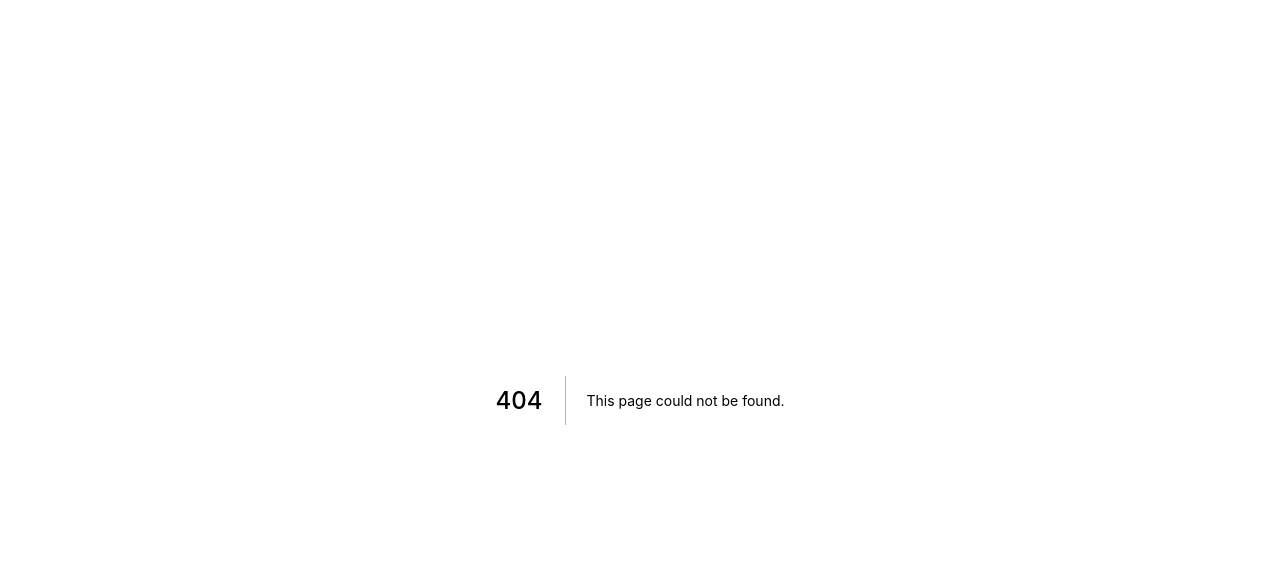
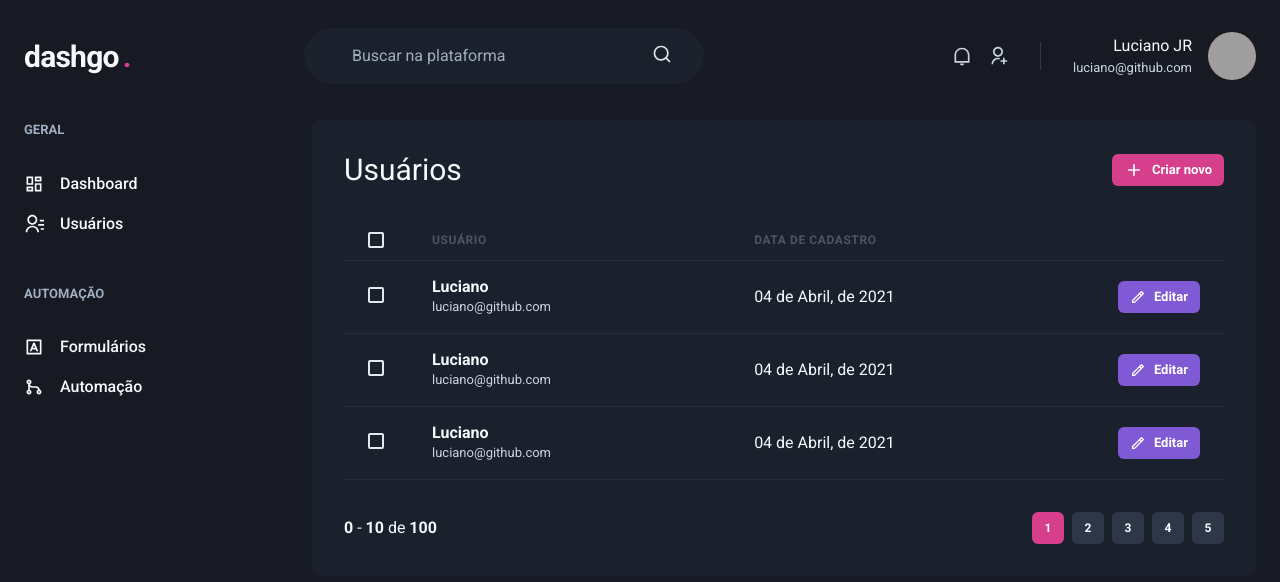
Before and after one commit to lucianomoraisjr/dashbord-ignite, a Next.js app: page /users in a window 1280 px wide. Before the commit this address had no page. Shown: the top 582 px of the page. Built offline with nearby package versions, Linux system fonts and the light colour scheme; grey boxes are pictures that could not be loaded.

Commit message:
finished modulo 3 aula 2

```diff
--- /dev/null
+++ b/src/components/Pagination.tsx
@@ -0,0 +1,68 @@
+import { Box, Button, Stack } from "@chakra-ui/react";
+
+
+export function Pagination() {
+    return (
+        <Stack
+        direction="row"
+        mt="8"
+        justify="space-between"
+        align="center"
+        spacing='6'
+        >
+
+        <Box>
+        <strong>0</strong> - <strong>10</strong> de <strong>100</strong>
+        </Box>
+
+        <Stack direction="row" spacing="2">
+        <Button size="sm"
+                fontSize="xs"
+                width="4"
+                colorScheme="pink"
+                disabled
+                _disabled={{
+                    bgColor: "pink.500",
+                    cursor: 'default'
+                }}
+            > 1</Button>
+            <Button size="sm"
+                fontSize="xs"
+                width="4"
+                colorScheme="pink"
+                bgColor="gray.700"
+                _hover={{
+                    bg:'gray.500'
+                }}
+            >2</Button>
+                        <Button size="sm"
+                fontSize="xs"
+                width="4"
+                colorScheme="pink"
+                bgColor="gray.700"
+                _hover={{
+                    bg:'gray.500'
+                }}
+            >3</Button>
+                        <Button size="sm"
+                fontSize="xs"
+                width="4"
+                colorScheme="pink"
+                bgColor="gray.700"
+                _hover={{
+                    bg:'gray.500'
+                }}
+            >4</Button>
+                        <Button size="sm"
+                fontSize="xs"
+                width="4"
+                colorScheme="pink"
+                bgColor="gray.700"
+                _hover={{
+                    bg:'gray.500'
+                }}
+            >5</Button>
+        </Stack>
+        </Stack>
+    )
+}
--- a/src/pages/dashboard.tsx
+++ b/src/pages/dashboard.tsx
@@ -7,7 +7,7 @@
   ssr: false,
 })
 
-const options = {
+const options:{}  = {
   chart: {
     toolbar: {
       show: false,
--- /dev/null
+++ b/src/pages/users/index.tsx
@@ -0,0 +1,111 @@
+import {
+    Button,
+    Heading,
+    Box,
+    Flex,
+    Icon,
+    Table,
+    Thead,
+    Tr,
+    Th,
+    Checkbox,
+    Tbody,
+    Td,
+    Text
+  } from "@chakra-ui/react";
+
+  import { RiAddLine, RiPencilLine } from "react-icons/ri";
+
+  import { Header } from "../../components/Header";
+import { Pagination } from "../../components/Pagination";
+  import { SideBar } from "../../components/SideBar";
+
+  export default function UserList() {
+    return (
+      <Box>
+        <Header />
+
+        <Flex w="100%" my="6" maxWidth={1480} mx="auto" px="6">
+          <SideBar />
+
+          <Box flex="1" borderRadius={8} bg="gray.800" p="8">
+            <Flex mb="8" justify="space-between" align="center">
+              <Heading size="lg" fontWeight="normal">Usuários</Heading>
+
+              <Button as="a" size="sm"fontSize="small" colorScheme="pink" leftIcon={<Icon as={RiAddLine} fontSize="20" />}>
+                Criar novo
+              </Button>
+            </Flex>
+
+            <Table colorScheme="whiteAlpha">
+              <Thead>
+                <Tr>
+                  <Th px="6" color="gray.300" width="8">
+                    <Checkbox colorScheme="pink" />
+                  </Th>
+                  <Th>Usuário</Th>
+                  <Th>Data de cadastro</Th>
+                  <Th width="8"></Th>
+                </Tr>
+              </Thead>
+              <Tbody>
+                <Tr>
+                  <Td px="6">
+                    <Checkbox colorScheme="pink" />
+                  </Td>
+                  <Td>
+                    <Box>
+                      <Text fontWeight="bold">Luciano</Text>
+                      <Text fontSize="small" color="gray.300">luciano@github.com</Text>
+                    </Box>
+                  </Td>
+                  <Td>04 de Abril, de 2021</Td>
+                  <Td>
+                  <Button as="a" size="sm"fontSize="small" colorScheme="purple" leftIcon={<Icon as={RiPencilLine} fontSize="16"/>}>
+                    Editar
+                  </Button>
+                  </Td>
+                </Tr>
+                <Tr>
+                  <Td px="6">
+                    <Checkbox colorScheme="pink" />
+                  </Td>
+                  <Td>
+                    <Box>
+                      <Text fontWeight="bold">Luciano</Text>
+                      <Text fontSize="small" color="gray.300">luciano@github.com</Text>
+                    </Box>
+                  </Td>
+                  <Td>04 de Abril, de 2021</Td>
+                  <Td>
+                  <Button as="a" size="sm"fontSize="small" colorScheme="purple" leftIcon={<Icon as={RiPencilLine} fontSize="16"/>}>
+                    Editar
+                  </Button>
+                  </Td>
+                </Tr>
+                <Tr>
+                  <Td px="6">
+                    <Checkbox colorScheme="pink" />
+                  </Td>
+                  <Td>
+                    <Box>
+                      <Text fontWeight="bold">Luciano</Text>
+                      <Text fontSize="small" color="gray.300">luciano@github.com</Text>
+                    </Box>
+                  </Td>
+                  <Td>04 de Abril, de 2021</Td>
+                  <Td>
+                  <Button as="a" size="sm"fontSize="small" colorScheme="purple" leftIcon={<Icon as={RiPencilLine} fontSize="16"/>}>
+                    Editar
+                  </Button>
+                  </Td>
+                </Tr>
+              </Tbody>
+            </Table>
+
+            <Pagination/>
+          </Box>
+        </Flex>
+      </Box>
+    )
+  }
```
